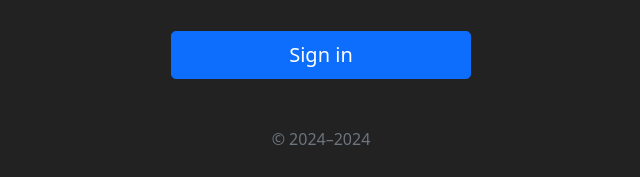
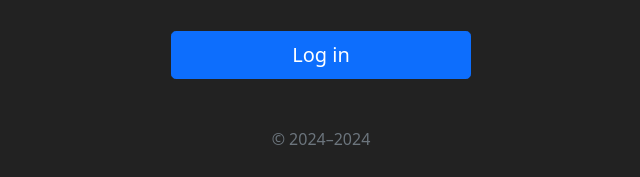
Before and after one commit to Haivher/MipaginaHorario, a plain HTML site: page index.html in a window 1280 px wide. Shown: the part 444-621 px from the top of the page, 319-959 px from the left. Drawn offline with nearby package versions, Linux system fonts and the light colour scheme.

Commit message:
Update index.html

```diff
--- a/index.html
+++ b/index.html
@@ -51,7 +51,7 @@
         <label for="floatingPassword">Password</label>
       </div>
       <br>
-      <input class="w-100 btn btn-lg btn-primary" type="submit"  onclick="infor()" value='Sign in'>
+      <input class="w-100 btn btn-lg btn-primary" type="submit"  onclick="infor()" value='Log in'>
       <p class="mt-5 mb-3 text-muted">&copy; 2024–2024</p>
     </form>
 
```
